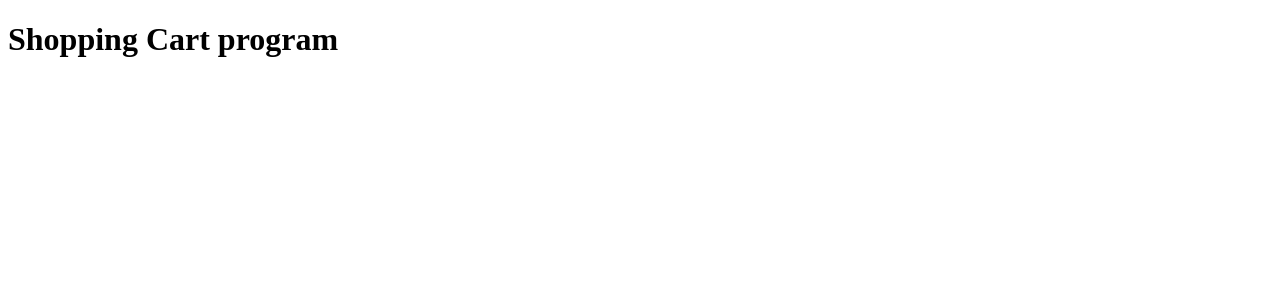
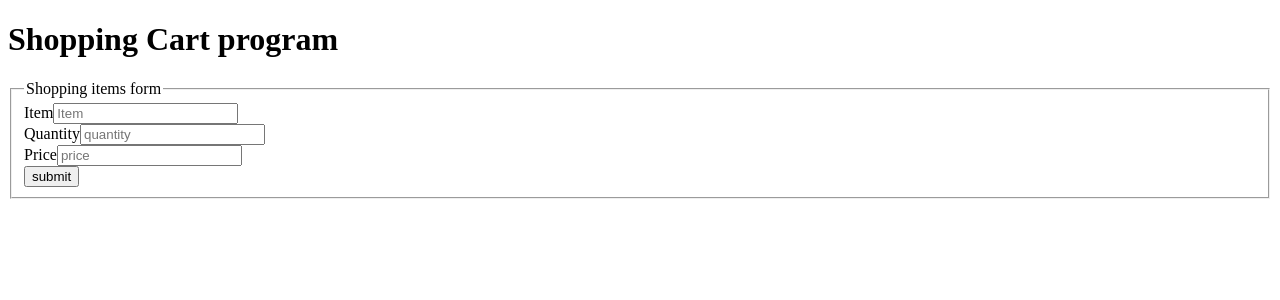
Before and after one commit to wshibero/react-shopping-list, a React (Vite) app: page / in a window 1280 px wide. Shown: the top 300 px of the page. Built offline with nearby package versions, Linux system fonts and the light colour scheme.

Commit message:
added the form and the necessary data

```diff
--- a/src/App.jsx
+++ b/src/App.jsx
@@ -1,11 +1,50 @@
 import './App.css'
 
 export default function App() {
+  // const {item, setItem} = useState('')
+  // const {price, setPrice} = useState('')
+  // const {quantity, setQuantity} = useState('')
+  let shoppingList = []
+  const handleSubmit = (e)=>{
+    e.preventDefault()
+    alert("submitted the data")
+  }
   return (
     <main>
       <div>
         <h1>Shopping Cart program</h1>
       </div>
+      <div>
+        <form onSubmit={handleSubmit}>
+          <fieldset>
+            <legend>Shopping items form</legend>
+            <label>Item</label>
+            <input
+              type="text"
+              placeholder='Item' /><br/>
+            <label>Quantity</label>
+            <input
+              type="number"
+              min="0"
+              placeholder='quantity'
+              />
+            <br/>
+            <label>Price</label>
+            <input
+              type="number"
+              min="0.0"
+              placeholder='price'
+              />
+            <br/>
+            <input type="submit" value="submit"/>
+          </fieldset>
+        </form>
+      </div>
+      { shoppingList.length > 0 &&
+        <div>
+          <h2>Shopping List Items</h2>
+        </div>
+      }
     </main>
   )
 }
```
